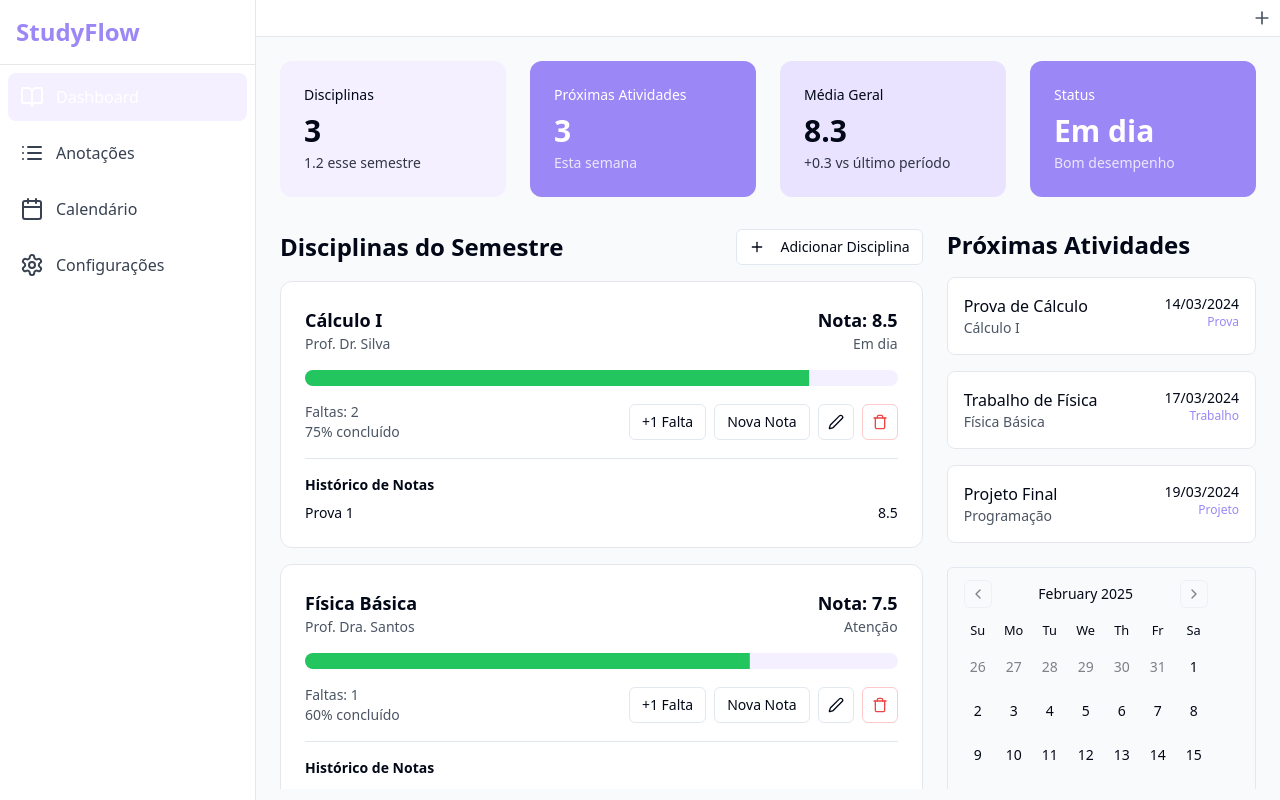
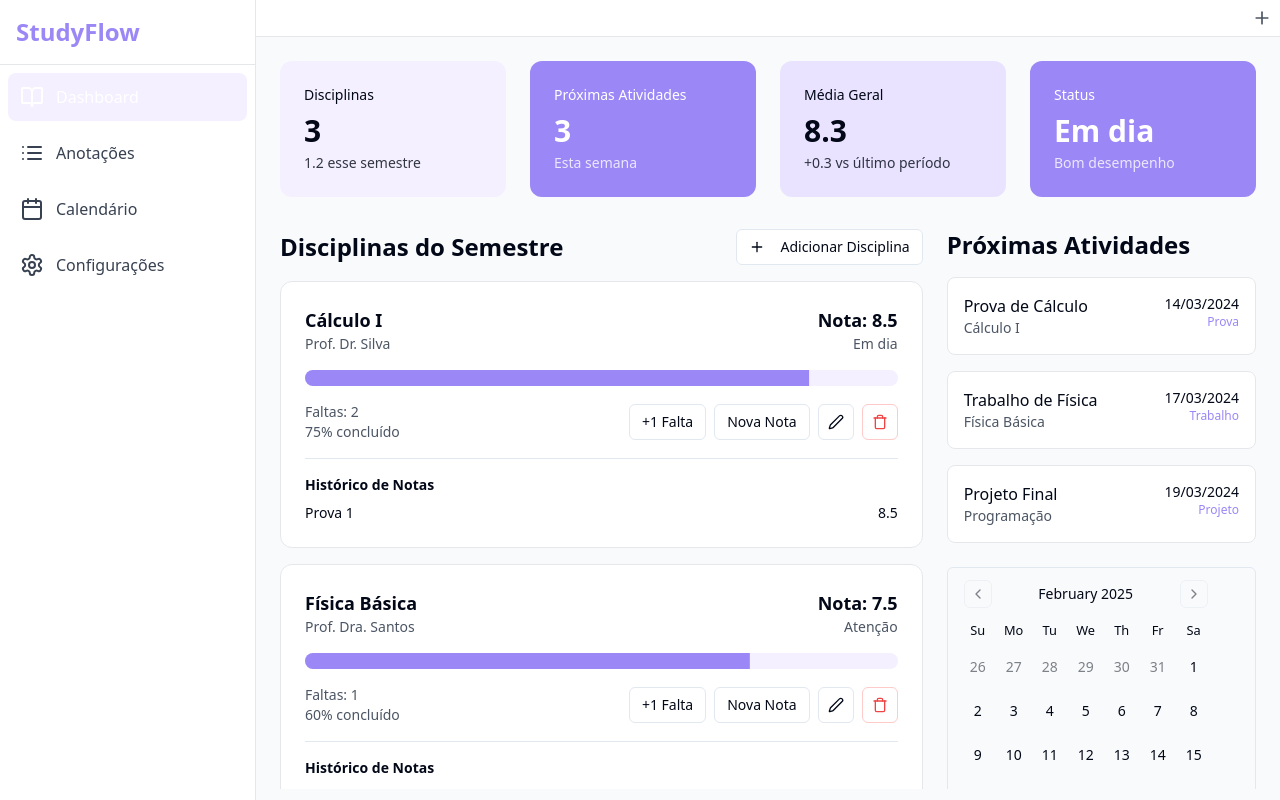
Before and after one commit to lopes-web/Clarity, a React (Vite) app: page / in a window 1280 px wide. Built offline with nearby package versions, Linux system fonts and the light colour scheme.

Commit message:
style: update progress bar to use primary color and red for grades below 5.0

```diff
--- a/src/components/Dashboard.tsx
+++ b/src/components/Dashboard.tsx
@@ -502,10 +502,8 @@ const CourseCard = ({ course, onEdit, onAddGrade, onAddAbsence, onDelete }) => (
     <Progress
       value={(course.grade / 10) * 100}
       className={cn(
-        "mb-2 [&>div]:bg-primary",
-        course.grade >= 7 ? "[&>div]:bg-green-500" :
-        course.grade >= 5 ? "[&>div]:bg-yellow-500" :
-        "[&>div]:bg-red-500"
+        "mb-2",
+        course.grade < 5 ? "[&>div]:bg-red-500" : "[&>div]:bg-primary"
       )}
     />
     <div className="flex justify-between items-center mt-4">
```
